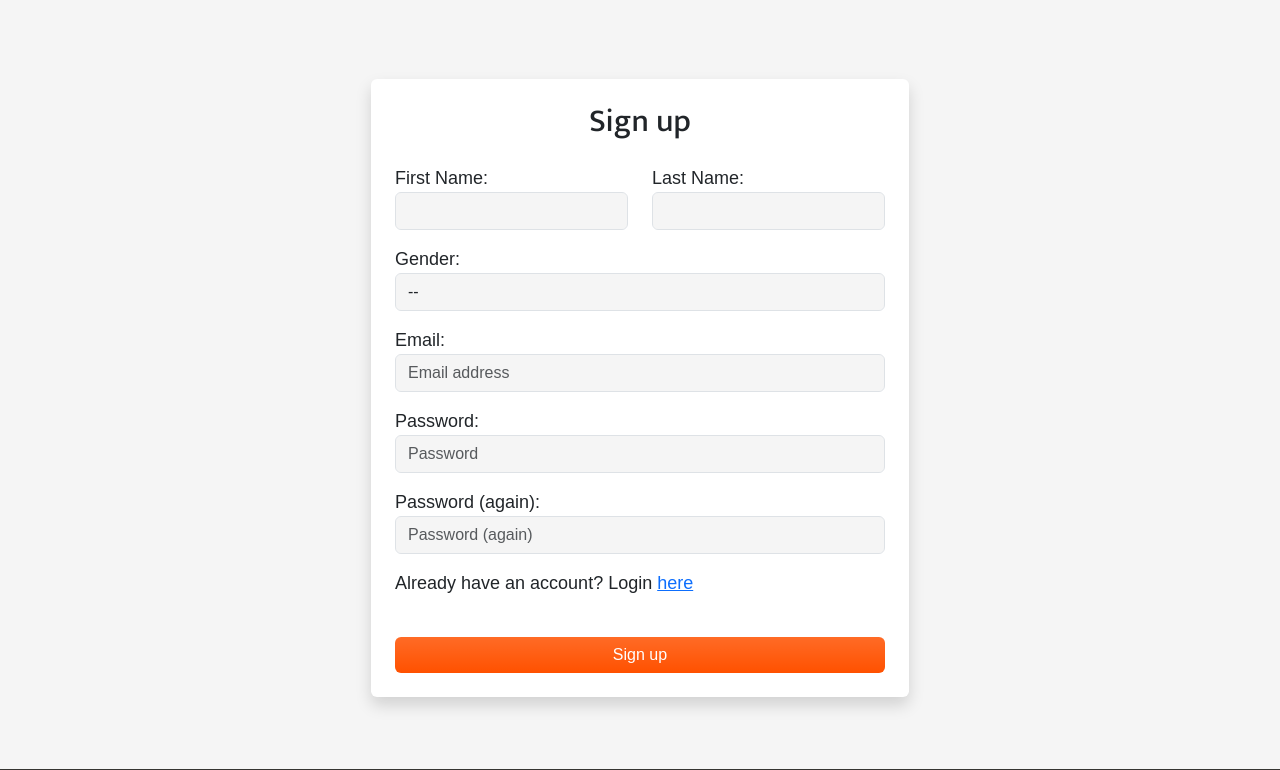
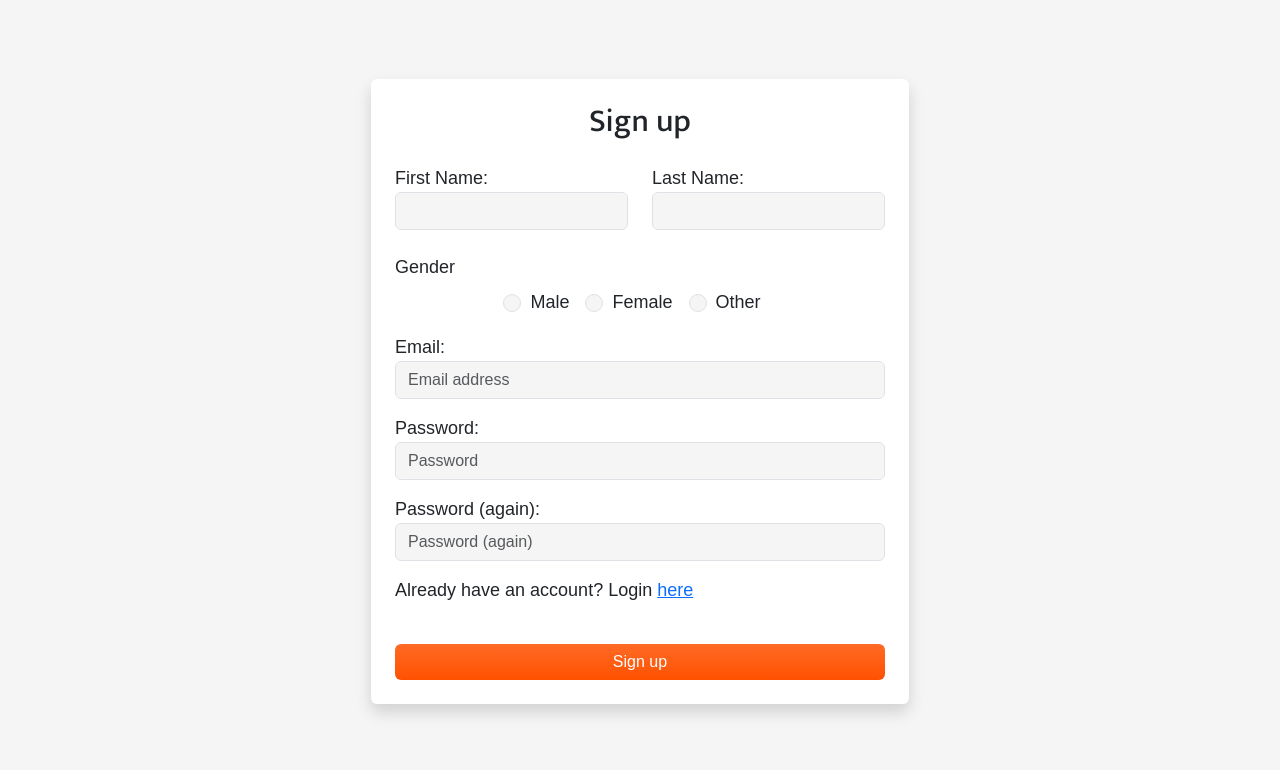
Before and after one commit to Jordan-Boulton1/jb-fit, a Django app: page /accounts/signup/ in a window 1280 px wide. Shown: the part 71-841 px from the top of the page. Run offline with Django 5.2, Linux system fonts and the light colour scheme; some libraries are stand-ins or nearby versions; some web fonts are replaced.

Commit message:
feat: sign up form validation

```diff
--- a/accounts/forms.py
+++ b/accounts/forms.py
@@ -8,7 +8,6 @@ from accounts.models import UserProfile
 
 class CustomSignupForm(SignupForm):
     GENDER_CHOICES = [
-            ('--', '--'),
             ('M', 'Male'),
             ('F', 'Female'),
             ('O', 'Other'),
@@ -16,7 +15,7 @@ class CustomSignupForm(SignupForm):
 
     first_name = forms.CharField(max_length=30, label='First Name', required=True)
     last_name = forms.CharField(max_length=30, label='Last Name', required=True)
-    gender = forms.ChoiceField(choices=GENDER_CHOICES, label='Gender', required=True)
+    gender = forms.ChoiceField(choices=GENDER_CHOICES, label='Gender', required=True, widget=forms.RadioSelect)
 
     def __init__(self, *args, **kwargs):
         super().__init__(*args, **kwargs)
@@ -25,7 +24,7 @@ class CustomSignupForm(SignupForm):
         self.fields['last_name'].widget.attrs.update({'class': 'form-control'})
         self.fields['password1'].widget.attrs.update({'class': 'form-control'})
         self.fields['password2'].widget.attrs.update({'class': 'form-control'})
-        self.fields['gender'].widget.attrs.update({'class': 'form-control'})
+        self.fields['gender'].widget.attrs.update({'class': 'form-check-input'})
 
     def save(self, request):
         # This will call the built-in save method which handles user creation and validation
--- a/templates/allauth/account/signup.html
+++ b/templates/allauth/account/signup.html
@@ -6,61 +6,94 @@
     <div class="row justify-content-center">
         <div class="shadow p-4 mb-5 bg-body rounded">
             <h2 class="signup-heading text-center">Sign up</h2>
-            <form method="post" action="{% url 'account_signup' %}" class="needs-validation" novalidate>
+            <form method="POST" action="{% url 'account_signup' %}" class="needs-validation" novalidate>
                 {% csrf_token %}
+
                 <div class="row">
-                    <div class="form-group col-md-6 pr-0 mt-3">
-                        {{ form.first_name.label_tag }} {{ form.first_name }}
-                        <div class="invalid-feedback">
+
+                  <div class="form-group col-md-6 pr-0 mt-3">
+                    {{ form.first_name.label_tag }}
+                    {{ form.first_name }}
+
+                    {% if form.first_name.errors %}
+                        <div class="alert alert-danger py-1 my-1">
                             {% for error in form.first_name.errors %}
-                            {{ error }}
+                                <p class="mb-0">{{ error }}</p>
                             {% endfor %}
                         </div>
-                    </div>
+                    {% endif %}
+                  </div>
 
                     <div class="form-group col-md-6 mt-3">
-                        {{ form.last_name.label_tag }} {{ form.last_name }}
-                        <div class="invalid-feedback">
-                            {% for error in form.last_name.errors %}
-                                {{ error }}
-                            {% endfor %}
-                        </div>
-                    </div>
-                </div>
-                <div class="form-group mt-3">
-                    {{ form.gender.label_tag }} {{ form.gender }}
-                    <div class="invalid-feedback">
-                        {% for error in form.gender.errors %}
-                        {{ error }}
-                        {% endfor %}
+                        {{ form.last_name.label_tag }}
+                        {{ form.last_name }}
+
+                        {% if form.last_name.errors %}
+                            <div class="alert alert-danger py-1 my-1">
+                                {% for error in form.last_name.errors %}
+                                    <p class="mb-0">{{ error }}</p>
+                                {% endfor %}
+                            </div>
+                        {% endif %}
                     </div>
                 </div>
 
+                 <div class="form-group mt-4">
+        <label class="form-label">{{ form.gender.label }}</label>
+        <div class="d-flex justify-content-center flex-wrap">
+            {% for radio in form.gender %}
+                <div class="form-check me-3 {% if form.gender.errors %}radio-error{% endif %}">
+                    {{ radio.tag }}
+                    {{ radio.choice_label }}
+                </div>
+            {% endfor %}
+        </div>
+        {% if form.gender.errors %}
+            <div class="alert alert-danger py-1 my-1">
+                {% for error in form.gender.errors %}
+                    <p class="mb-0">{{ error }}</p>
+                {% endfor %}
+            </div>
+        {% endif %}
+    </div>
+
                 <div class="form-group mt-3">
-                    {{ form.email.label_tag }} {{ form.email }}
-                    <div class="invalid-feedback">
+                    {{ form.email.label_tag }}
+                    {{ form.email }}
+
+                    {% if form.email.errors %}
+                    <div class="alert alert-danger py-1 my-1">
                         {% for error in form.email.errors %}
-                        {{ error }}
+                            <p class="mb-0">{{ error }}</p>
                         {% endfor %}
                     </div>
+                    {% endif %}
                 </div>
 
                 <div class="form-group mt-3">
-                    {{ form.password1.label_tag }} {{ form.password1 }}
-                    <div class="invalid-feedback">
+                    {{ form.password1.label_tag }}
+                    {{ form.password1 }}
+
+                    {% if form.password1.errors %}
+                    <div class="alert alert-danger py-1 my-1">
                         {% for error in form.password1.errors %}
-                        {{ error }}
+                            <p class="mb-0">{{ error }}</p>
                         {% endfor %}
                     </div>
+                    {% endif %}
                 </div>
 
                 <div class="form-group mt-3">
-                    {{ form.password2.label_tag }} {{ form.password2 }}
-                    <div class="invalid-feedback">
+                    {{ form.password2.label_tag }}
+                    {{ form.password2 }}
+
+                  {% if form.password2.errors %}
+                    <div class="alert alert-danger py-1 my-1">
                         {% for error in form.password2.errors %}
-                        {{ error }}
+                            <p class="mb-0">{{ error }}</p>
                         {% endfor %}
                     </div>
+                    {% endif %}
                 </div>
 
                 <div class="mt-3">
@@ -69,6 +102,14 @@
 
                 <button type="submit" class="btn btn-primary mt-4 w-100 bg-gradient">Sign up</button>
             </form>
+            {% if form.errors %}
+
+            {% for error in form.non_field_errors %}
+                <div class="mt-3 alert alert-danger">
+                    <strong>{{ error|escape }}</strong>
+                </div>
+            {% endfor %}
+        {% endif %}
         </div>
     </div>
 </div>
```
